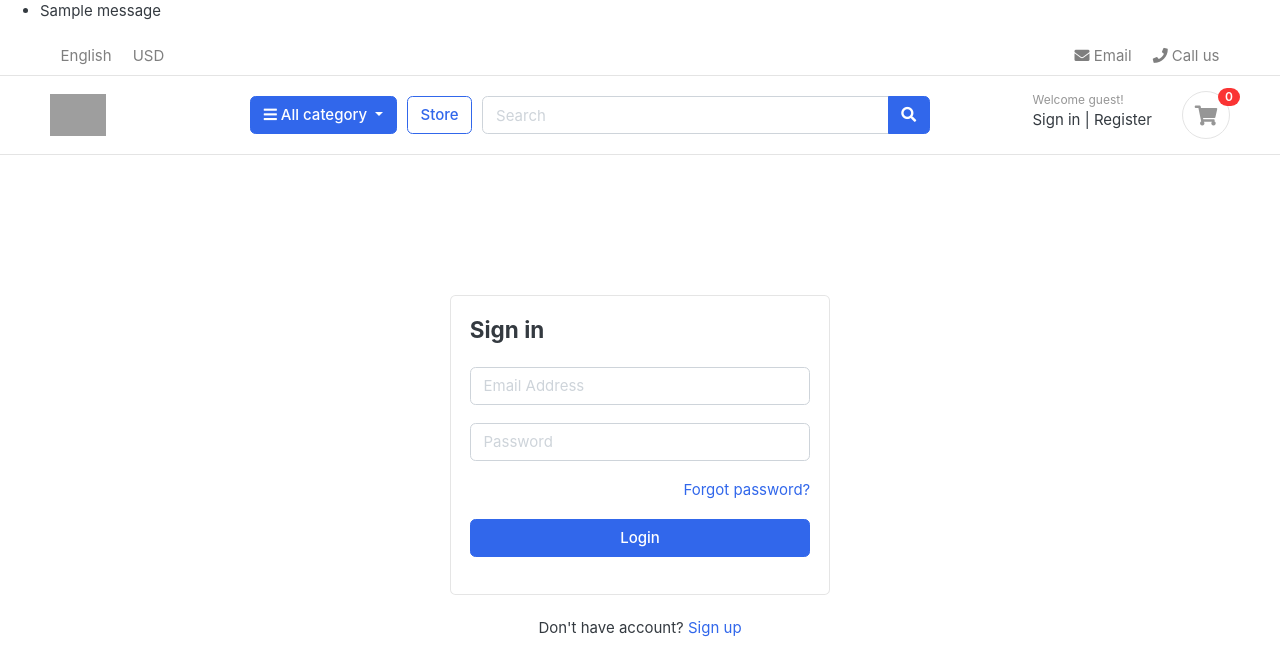
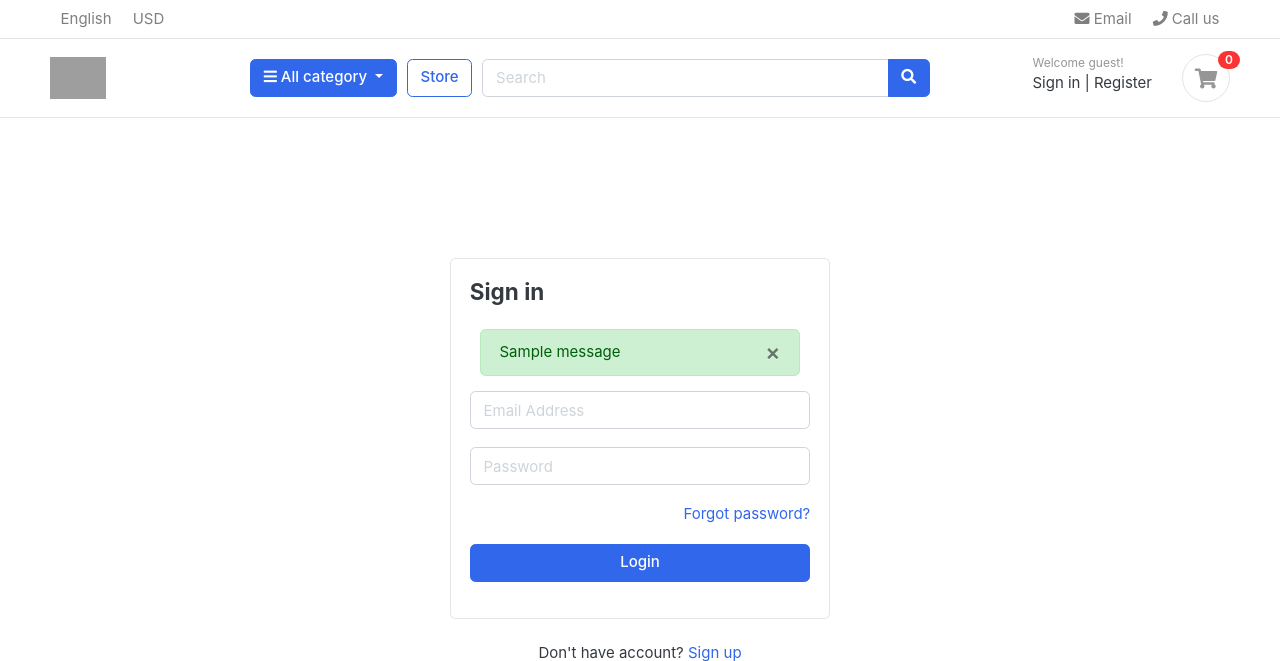
Before and after one commit to parsedom/estore, a Django app: page /accounts/login in a window 1280 px wide. Shown: the top 661 px of the page. Run offline with Django 3.2, Linux system fonts and the light colour scheme; tables that the repository leaves empty hold one stand-in row (values such as "Sample post"); one stand-in notice (Sample message) is shown; some libraries are stand-ins or nearby versions; some web fonts are replaced; grey boxes are pictures that could not be loaded.

Commit message:
added style to message

```diff
--- a/templates/accounts/login.html
+++ b/templates/accounts/login.html
@@ -9,6 +9,8 @@
         <div class="card mx-auto" style="max-width: 380px; margin-top:100px;">
             <div class="card-body">
                 <h4 class="card-title mb-4">Sign in</h4>
+                {% include 'includes/alerts.html' %}
+
                 <form>
                     <div class="form-group">
                         <input type="email" class="form-control" placeholder="Email Address">
--- a/templates/accounts/register.html
+++ b/templates/accounts/register.html
@@ -9,6 +9,8 @@
         <div class="card mx-auto" style="max-width:520px; margin-top:40px;">
             <article class="card-body">
                 <header class="mb-4"><h4 class="card-title">Sign up</h4></header>
+                {% include 'includes/alerts.html' %}
+
                 <form action="{% url 'accounts:register' %}" method="POST">
                     {% csrf_token %}
 
--- a/templates/base.html
+++ b/templates/base.html
@@ -3,8 +3,8 @@
 <html lang="en">
 <head>
     <meta charset="utf-8">
-<meta http-equiv="pragma" content="no-cache" />
-<meta http-equiv="cache-control" content="max-age=604800" />
+    <meta http-equiv="pragma" content="no-cache"/>
+    <meta http-equiv="cache-control" content="max-age=604800"/>
     <meta name="viewport" content="width=device-width, initial-scale=1, shrink-to-fit=no">
 
     <title>eStore | One of the Biggest Online Shopping Platform</title>
@@ -23,7 +23,7 @@
 
     <!-- custom style -->
     <link href="{% static 'css/ui.css' %}" rel="stylesheet" type="text/css"/>
-<link href="{% static 'css/responsive.css' %}" rel="stylesheet" media="only screen and (max-width: 1200px)" />
+    <link href="{% static 'css/responsive.css' %}" rel="stylesheet" media="only screen and (max-width: 1200px)"/>
 
     <!-- custom javascript -->
     <script src="{% static 'js/script.js' %}" type="text/javascript"></script>
@@ -32,7 +32,7 @@
         /// some script
 
         // jquery ready start
-$(document).ready(function() {
+        $(document).ready(function () {
             // jQuery code
 
         });
@@ -50,6 +50,7 @@ $(document).ready(function() {
 {% block content %}
 {% endblock %}
 
-
+{% block js %}
+{% endblock %}
 <!-- ========================= FOOTER ========================= -->
 {% include 'includes/footer.html' %}
--- a/templates/includes/alerts.html
+++ b/templates/includes/alerts.html
@@ -1,10 +1,14 @@
 {% if messages %}
-    <ul class="messages">
-        {% for message in messages %}
-            <li{% if message.tags %} class="{{ message.tags }}"{% endif %}>
-                {% if message.level == DEFAULT_MESSAGE_LEVELS.ERROR %}Important: {% endif %}
+
+    {% for message in messages %}
+        <div id="message" class="container">
+            <div {% if message.tags %} class="alert alert-{{ message.tags }}"{% endif %} role="alert">
+                <button type="button" class="close" data-dismiss="alert"><span aria-hidden="true">&times;</span>
+                </button>
+                {% if message.level == DEFAULT_MESSAGE_LEVELS.ERROR %}Error: {% endif %}
                 {{ message }}
-            </li>
-        {% endfor %}
-    </ul>
+            </div>
+        </div>
+    {% endfor %}
+
 {% endif %}
--- a/templates/includes/navbar.html
+++ b/templates/includes/navbar.html
@@ -1,5 +1,4 @@
 {% load static %}
-{% include 'includes/alerts.html' %}
 
 <header class="section-header">
     <nav class="navbar p-md-0 navbar-expand-sm navbar-light border-bottom">
```
Also changed, not shown: templates/home.html (+9 -0 lines). Lines whose indentation alone changed are shown as unchanged.
